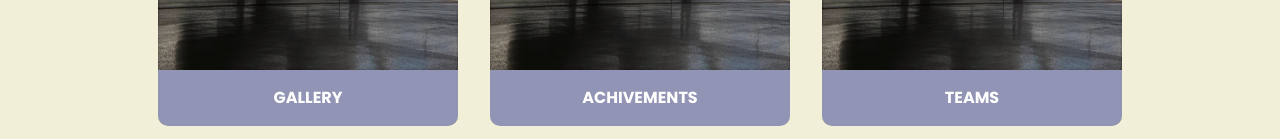
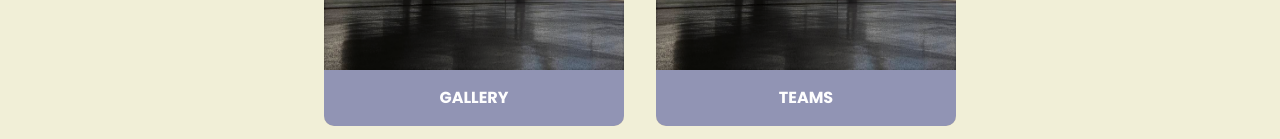
Before and after one commit to napshotpriyanshu/SAP_aerospace_2, a React (Vite) app: page / in a window 1280 px wide. Shown: the part 4715-4854 px from the top of the page. Built offline with nearby package versions, Linux system fonts and the light colour scheme.

Commit message:
file A name changes

```diff
--- a/src/components/OtherLink.jsx
+++ b/src/components/OtherLink.jsx
@@ -10,7 +10,7 @@ const OtherLink = () => {
                 <h1 className={styles.menu}>Explore More...</h1>
                 <div className={styles.cards}>
                     <LinkCard address={img} title='Gallery' link="/gallery"/>
-                    <LinkCard address={img} title='Achivements' link="/achivements"/>
+                    {/* <LinkCard address={img} title='Achivements' link="/achivements"/> */}
                     <LinkCard address={img} title='Teams' link="/teams"/>
 
                 </div>
```
